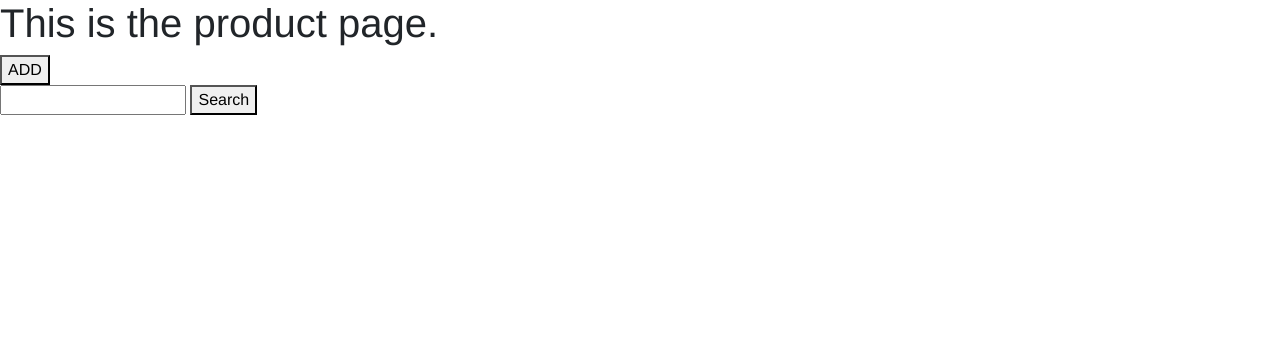
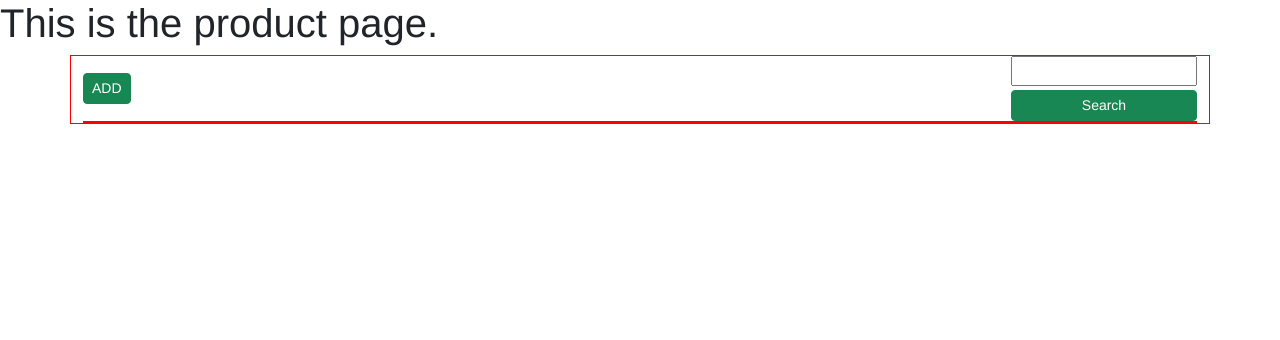
Before and after one commit to sharweng/plantitoshop, a PHP site: page /product/index.php in a window 1280 px wide. Shown: the part 81-421 px from the top of the page. Run offline with PHP 8.4, Linux system fonts and the light colour scheme; the visitor is signed in with stand-in values (Sample User, id 1); data that the repository does not hold is empty.

Commit message:
thinkering with bootstrap

```diff
--- a/product/index.php
+++ b/product/index.php
@@ -33,17 +33,38 @@
             margin: 0;
             padding: 0;
         }
+        .container{
+            border: 1px solid red;
+        }
     </style>
 </head>
 <body>
     <h1>This is the product page.</h1>
+    <div class="container">
+        <div class="row top-header">
+            <div class="col-4 d-flex align-items-center justify-content-start">
                 <a href="create.php">
-        <button class="add-button">ADD</button>
+                    <button class="btn btn-success btn-sm">ADD</button>
                 </a>
+            </div>
+            <div class="col-8 d-flex align-items-center justify-content-end">
             <form action="" method="get">
+                <div class="row d-grid gap-1">
+                    <div class="d-block">
                         <input type="text" name="search">
-        <button>Search</button>
+                    </div>
+                    <div class="d-block">
+                        <button class="btn btn-success btn-sm w-100">Search</button>
+                    </div>
+
+
+                </div>
+
             </form>
+            </div>
+        </div>
+
+
         <div class="container">
         <?php
             while($row = mysqli_fetch_array($result)){
@@ -91,6 +112,8 @@
             }
         ?>
         </div>
+    </div>
+
 </body>
 </html>
 <?php
```
Lines whose indentation alone changed are shown as unchanged.
